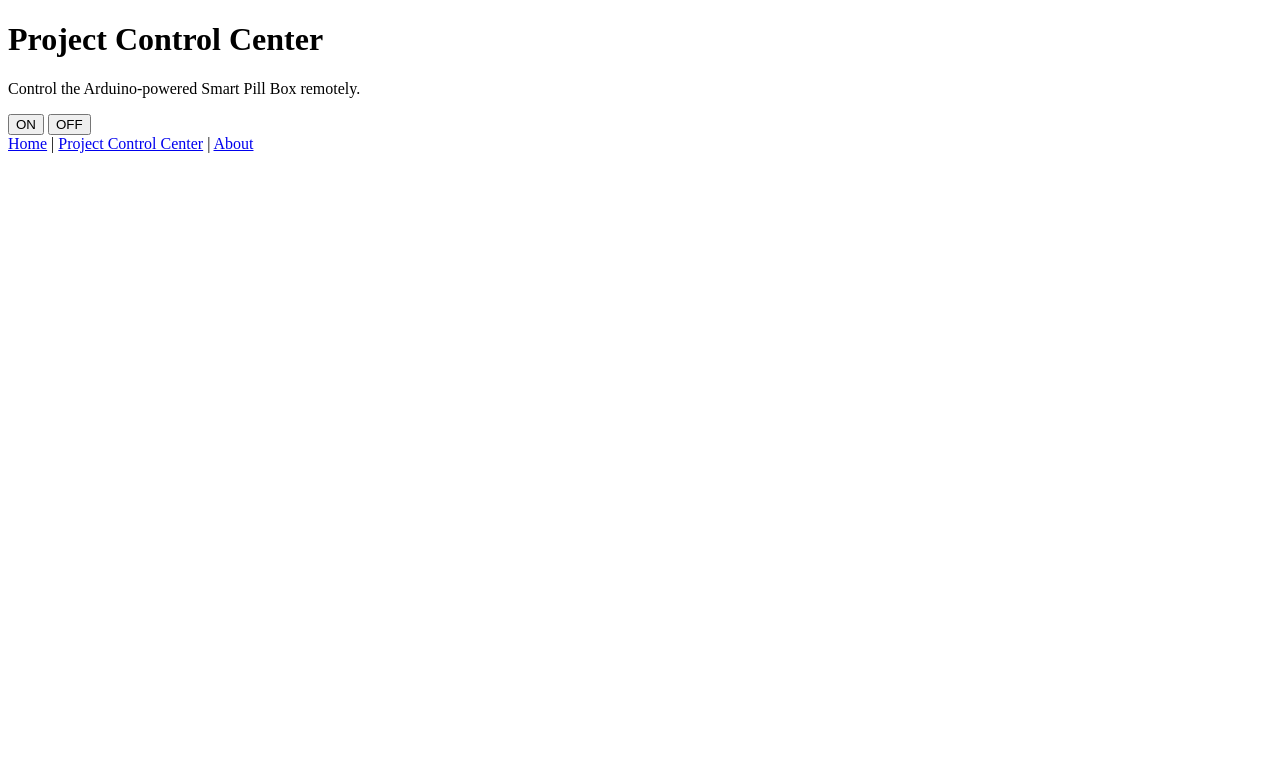
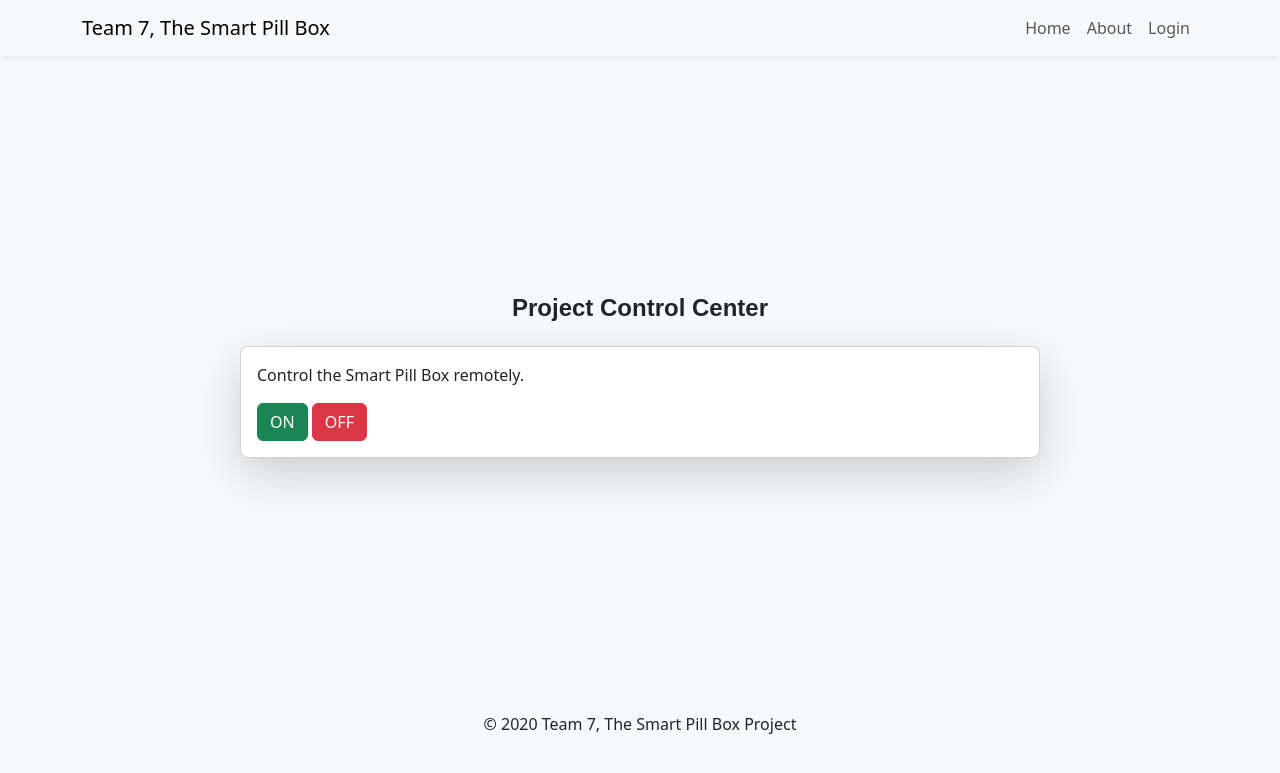
Before and after one commit to nistrib/amdweb, a Django app: template templates/project_control_center.html in a window 1280 px wide. Shown: the top 773 px of the page. Run offline with Django 4.2, Linux system fonts and the light colour scheme; the template is opened without the code that fills it: most values are stand-ins (such as "Sample title", 1, 10 or a date in 2020).

Commit message:
Version with updated ui for login and home pages

```diff
--- a/templates/project_control_center.html
+++ b/templates/project_control_center.html
@@ -2,21 +2,72 @@
 <html lang="en">
 <head>
     <meta charset="UTF-8">
-    <title>Project Control Center</title>
+    <meta name="viewport" content="width=device-width, initial-scale=1.0">
+    <title>Project Control Center - Smart Pill Box Project</title>
+    <link href="https://cdn.jsdelivr.net/npm/bootstrap@5.3.2/dist/css/bootstrap.min.css" rel="stylesheet">
     <script src="https://code.jquery.com/jquery-3.6.0.min.js"></script>
 </head>
-<body>
-    <h1>Project Control Center</h1>
-    <p>Control the Arduino-powered Smart Pill Box remotely.</p>
+<body style="background-color: #f8f9fa;">
+    <!-- Navigation Bar -->
+    <nav class="navbar navbar-expand-lg navbar-light bg-light shadow-sm">
+        <div class="container">
+            <a class="navbar-brand" href="#">Team 7, The Smart Pill Box</a>
+            <button class="navbar-toggler" type="button" data-bs-toggle="collapse" data-bs-target="#navbarNav" aria-controls="navbarNav" aria-expanded="false" aria-label="Toggle navigation">
+                <span class="navbar-toggler-icon"></span>
+            </button>
+            {% if user.is_authenticated %}
+            <div class="collapse navbar-collapse" id="navbarNav">
+                <ul class="navbar-nav ms-auto">
+                    <li class="nav-item">
+                        <a class="nav-link" href="{% url 'home' %}">Home</a>
+                    </li>
+                    <li class="nav-item">
+                        <a class="nav-link active" href="{% url 'project_control_center' %}">Project Control Center</a>
+                    </li>
+                    <li class="nav-item">
+                        <a class="nav-link" href="{% url 'about' %}">About</a>
+                    </li>
+                </ul>
+            </div>
+            {% else %}
+            <div class="collapse navbar-collapse" id="navbarNav">
+                <ul class="navbar-nav ms-auto">
+                    <li class="nav-item">
+                        <a class="nav-link" href="{% url 'home' %}">Home</a>
+                    </li>
+                    <li class="nav-item">
+                        <a class="nav-link" href="{% url 'about' %}">About</a>
+                    </li>
+                    <li class="nav-item">
+                        <a class="nav-link" href="{% url 'login' %}">Login</a>
+                    </li>
+                </ul>
+            </div>
+            {% endif %}
+        </div>
+    </nav>
 
-    <button id="on-button">ON</button>
-    <button id="off-button">OFF</button>
+    <!-- Main Content -->
+    <section class="d-flex flex-column justify-content-center align-items-center" style="min-height: 80vh;">
+        <h1 class="text-center mb-4" style="font-family: 'Arial', sans-serif; font-size: 24px; font-weight: bold;">Project Control Center</h1>
 
-    <nav>
-        <a href="{% url 'home' %}">Home</a> |
-        <a href="{% url 'project_control_center' %}">Project Control Center</a> |
-        <a href="{% url 'about' %}">About</a>
-    </nav>
+        <!-- Card Component -->
+        <div class="card shadow-lg" style="width: 100%; max-width: 800px; border-radius: 8px;">
+            <div class="card-body">
+                <p>Control the Smart Pill Box remotely.</p>
+                <button id="on-button" class="btn btn-success">ON</button>
+                <button id="off-button" class="btn btn-danger">OFF</button>
+            </div>
+        </div>
+    </section>
+
+    <!-- Footer -->
+    <footer class="text-center py-3">
+        <p>&copy; {{ current_year }} Team 7, The Smart Pill Box Project</p>
+    </footer>
+
+    <!-- Bootstrap JS (necessary for navbar toggling) -->
+    <script src="https://cdn.jsdelivr.net/npm/bootstrap@5.3.2/dist/js/bootstrap.bundle.min.js"></script>
 
     <script>
         // AJAX for ON button
```
Also changed, not shown: db.sqlite3.
